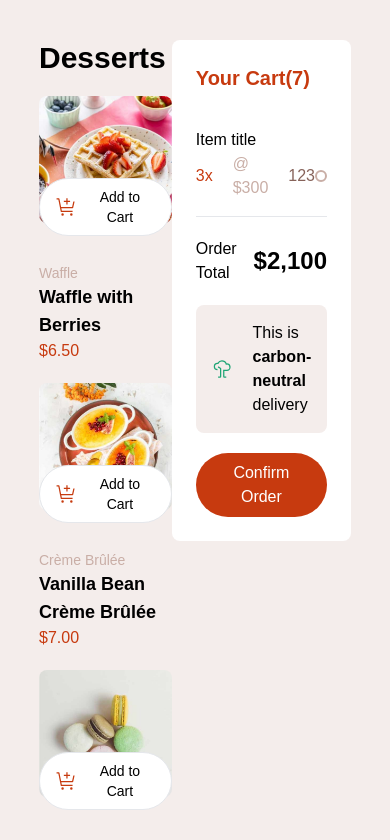
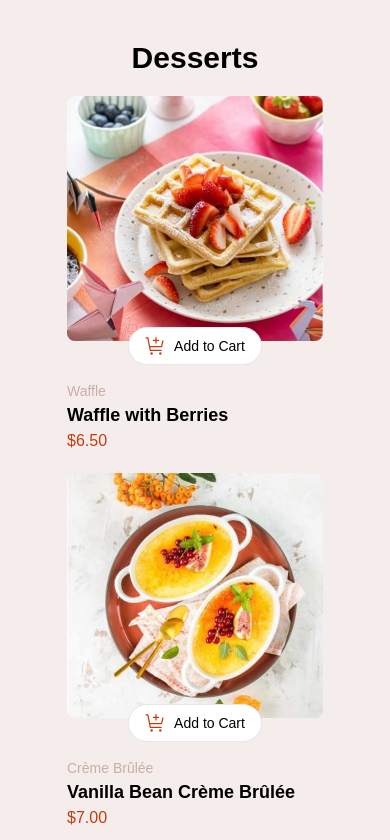
Before and after one commit to 04stefke/product-list-with-cart-main, a React (Vite) app: page / in a window 390 px wide. Shown: the top 840 px of the page. Built offline with nearby package versions, Linux system fonts and the light colour scheme.

Commit message:
added responsiveness and changed styles a bit

```diff
--- a/src/components/Cart.jsx
+++ b/src/components/Cart.jsx
@@ -2,7 +2,7 @@ import React from "react";
 
 const Cart = () => {
 	return (
-		<div className="w-full bg-white h-fit p-6 flex flex-col gap-5 rounded-lg">
+		<div className="md:w-1/2 w-full bg-white h-fit p-6 flex flex-col gap-5 rounded-lg">
 			<h2 className="text-xl text-red font-bold">Your Cart(7)</h2>
 			<div className="border-b py-4">
 				<h3 className="">Item title</h3>
--- a/src/components/Products.jsx
+++ b/src/components/Products.jsx
@@ -2,14 +2,14 @@ import React from "react";
 import productsData from "../api/data.json";
 const Products = () => {
 	return (
-		<ul className="flex flex-wrap items-center gap-5">
+		<ul className="flex flex-wrap items-center justify-center md:justify-start gap-5 w-full">
 			{productsData.map((product) => (
 				<li key={product.id} className="flex flex-col justify-between gap-10">
 					<div className="flex flex-col items-center relative">
 						<img
 							src={product.image.desktop}
 							alt={product.name}
-							className="rounded-lg w-52 "
+							className="rounded-lg w-64 "
 						/>
 
 						<button className="flex items-center gap-2 bg-white rounded-full px-4 py-2 text-sm absolute bottom-[-10%] hover:text-red hover:border-red border transition-all">
@@ -20,7 +20,7 @@ const Products = () => {
 					<div className="flex flex-col">
 						<p className="text-sm text-rose-300">{product.category}</p>
 						<h2 className="font-bold text-lg">{product.name}</h2>
-                        <p className="text-red">${product.price.toFixed(2)}</p>
+						<p className="text-red">${product.price.toFixed(2)}</p>
 					</div>
 				</li>
 			))}
--- a/src/pages/Home.jsx
+++ b/src/pages/Home.jsx
@@ -4,9 +4,9 @@ import Cart from "../components/Cart";
 
 const Home = () => {
 	return (
-		<div className="h-full w-full px-[10%] py-10 flex justify-evenly ">
-			<div className="flex flex-col gap-5">
-				<h1 className="text-3xl font-bold">Desserts</h1>
+		<div className="h-full w-full px-[10%] py-10 flex md:flex-row flex-col items-center md:items-start ">
+			<div className="flex flex-col gap-5 w-full">
+				<h1 className="text-3xl font-bold text-center md:text-start">Desserts</h1>
 				<Products />
 			</div>
 
```
